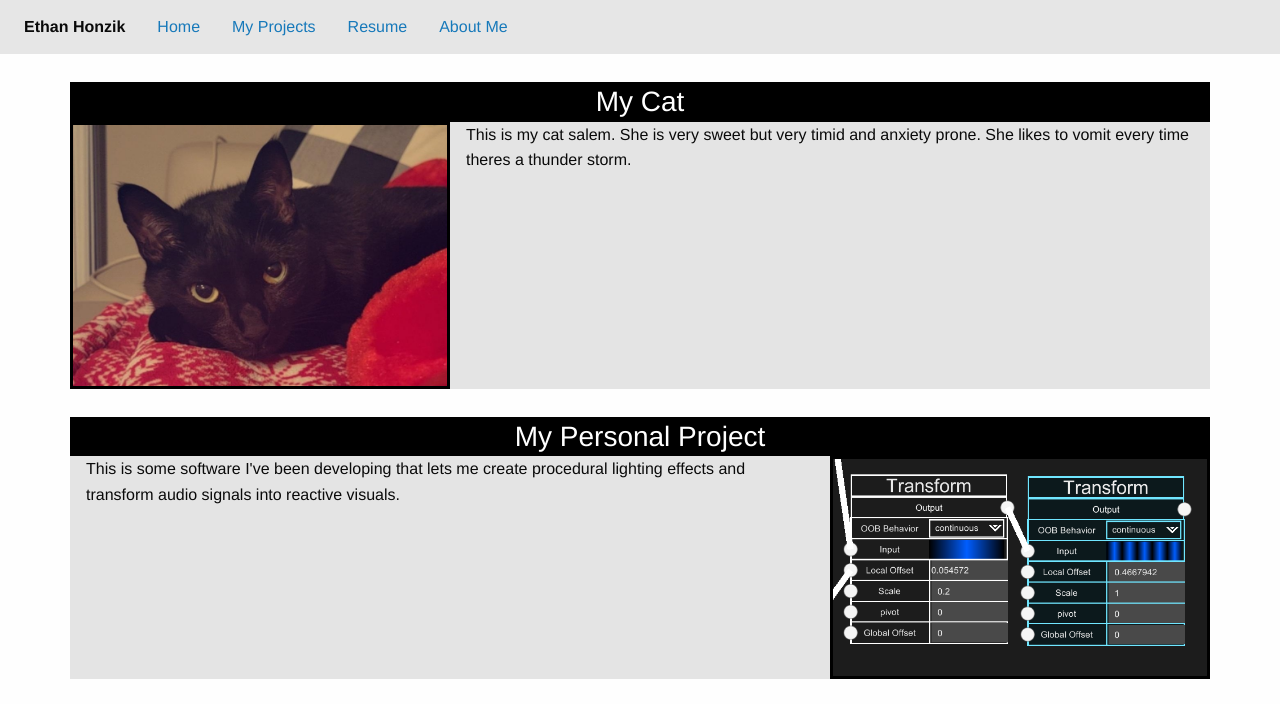
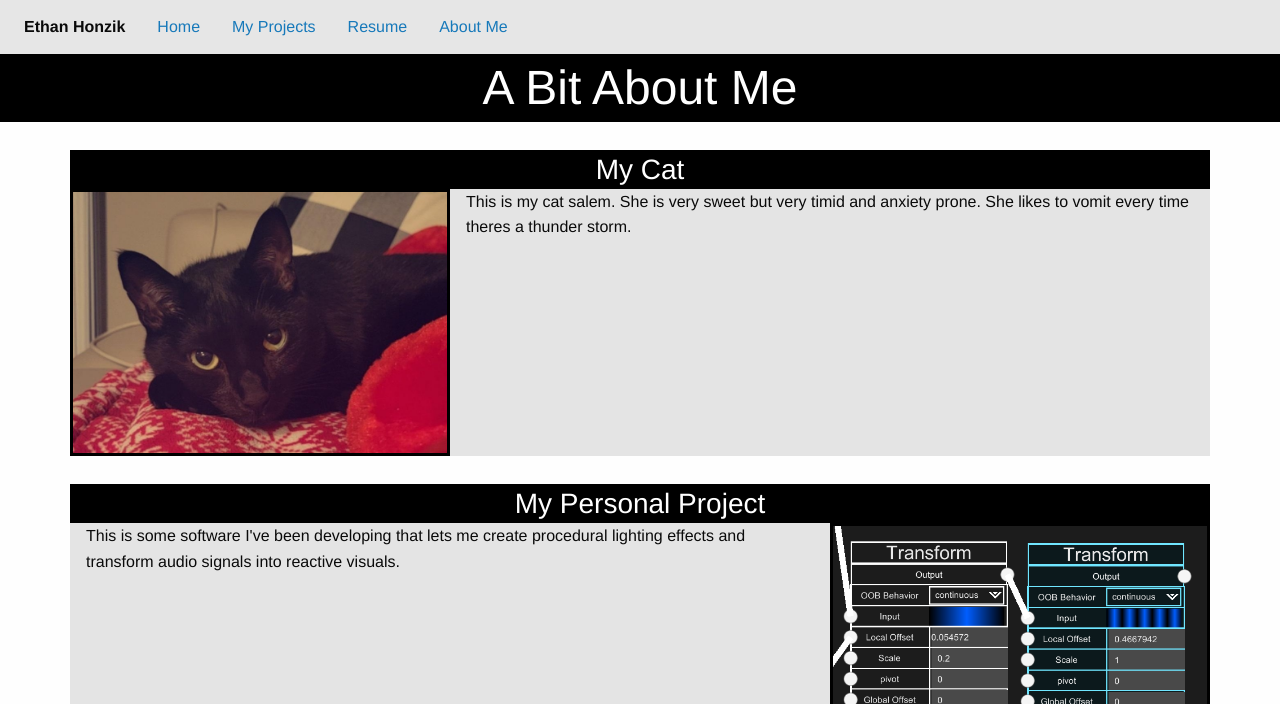
Before and after one commit to DevDroid42/CISC375project1, a plain HTML site: page fun.html in a window 1280 px wide. Shown: the top 704 px of the page. Drawn offline with Linux system fonts and the light colour scheme.

Commit message:
added titles to last pages

```diff
--- a/fun.html
+++ b/fun.html
@@ -38,6 +38,7 @@
     <!-- Your page content lives here -->
     <div class="off-canvas-content" data-off-canvas-content>
       <!-- main content within a `grid-container` -->
+      <h1 style="text-align: center;"> A Bit About Me </h1>
       <div class="grid-container">
         <div class="grid-container">
           <!-- `grid-x` represents a row -->
```
Also changed, not shown: resume.html (+1 -0 lines).
